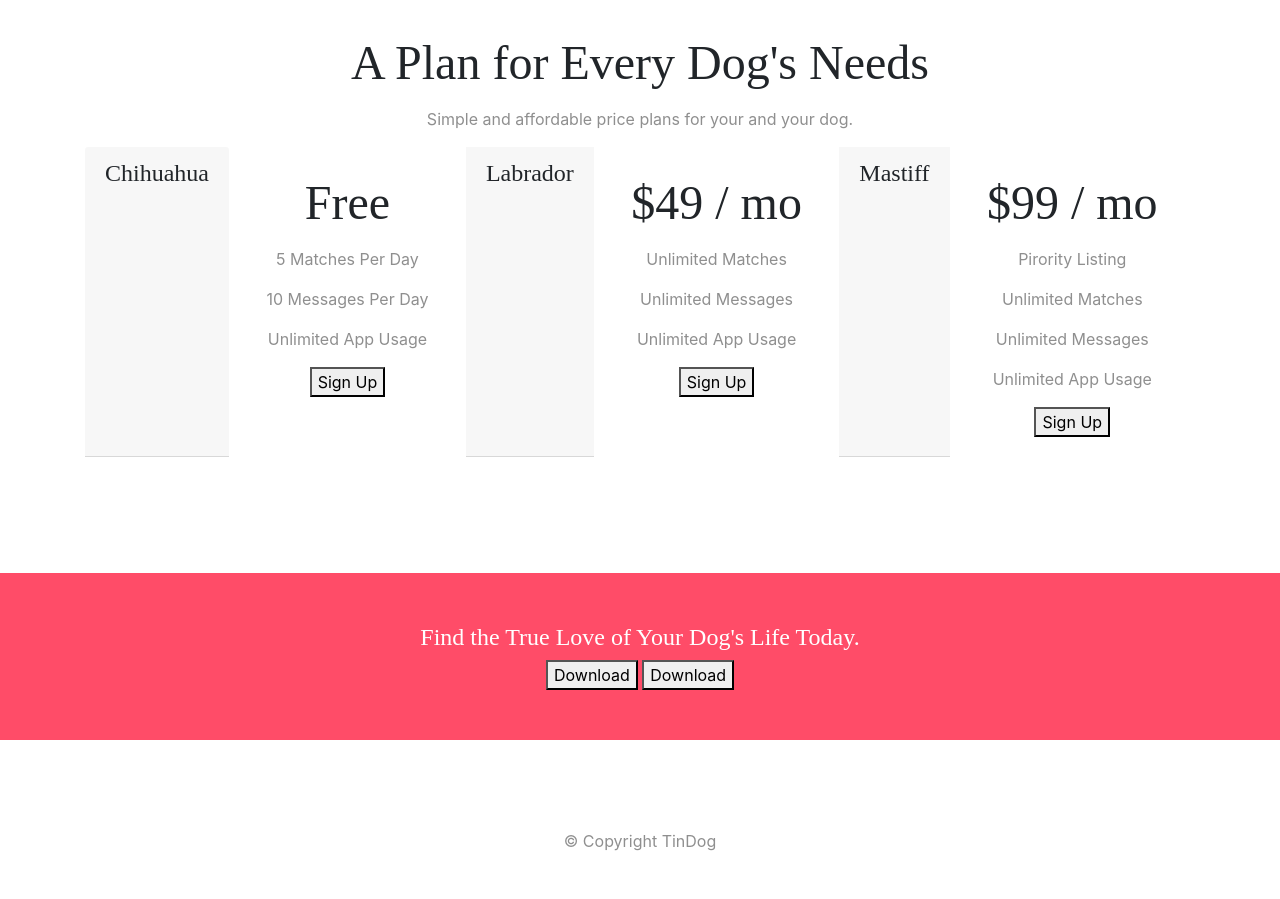
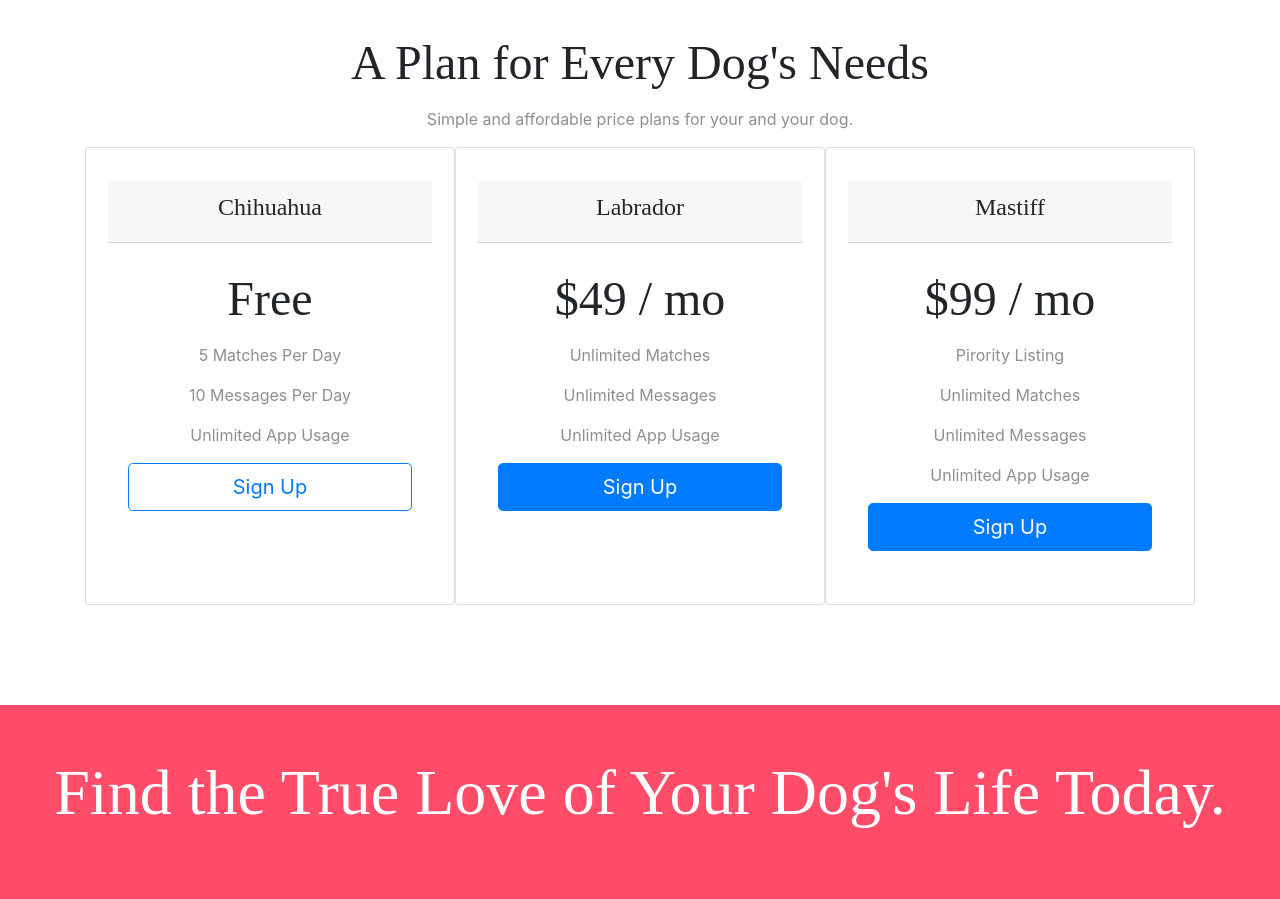
Before and after one commit to praneeth622/Tindog, a plain HTML site: page TinDog-Start-master/index.html in a window 1280 px wide. Shown: the part 1912-2811 px from the top of the page. Drawn offline with nearby package versions, Linux system fonts and the light colour scheme.

Commit message:
Update index.html

```diff
--- a/TinDog-Start-master/index.html
+++ b/TinDog-Start-master/index.html
@@ -8,6 +8,7 @@
   <script src="https://kit.fontawesome.com/08e3e430d6.js" crossorigin="anonymous"></script>
   <!-- google fonts -->
   <link rel="preconnect" href="https://fonts.googleapis.com">
+  <link href="https://fonts.googleapis.com/css?family=Montserrat|Ubuntu" rel="stylesheet">
   <link rel="preconnect" href="https://fonts.gstatic.com" crossorigin>
   <link href="https://fonts.googleapis.com/css2?family=Montserrat:wght@900&family=Sacramento&family=Ubuntu&display=swap" rel="stylesheet">
   <!-- bootstrap -->
@@ -33,13 +34,13 @@
       <div class="collapse navbar-collapse" id="navbarSupportedContent">
         <ul class="navbar-nav" style="margin-left: auto;">
             <li class="nav-item">
-                <a class="nav-link" href="">Contact</a>
+                <a class="nav-link" href="#footer">Contact</a>
             </li>
             <li class="nav-item">
-                <a class="nav-link" href="">Pricing</a>
+                <a class="nav-link" href="#pricing">Pricing</a>
             </li>
             <li class="nav-item">
-                <a class="nav-link" href="">Download</a>
+                <a class="nav-link" href="#cta">Download</a>
             </li>
         </ul>
      </div>
@@ -49,8 +50,8 @@
       <div class="row">
         <div class="col-lg-6">
           <h1>Meet new and interesting dogs nearby.</h1>
-        <button type="button" class="btn btn-dark btn-lg download-btn"><i class="fa-brands fa-apple"></i> Download</button>
-        <button type="button" class="btn btn-outline-light btn-lg download-btn"><i class="fa-brands fa-google-play"></i>Download</button>
+        <button type="button" class="btn btn-dark btn-lg download-btn"><i class="fa-brands fa-apple"></i>  Download</button>
+        <button type="button" class="btn btn-outline-light btn-lg download-btn"><i class="fa-brands fa-google-play"></i>  Download</button>
         </div>
 
         <div class="col-lg-6">
@@ -132,9 +133,11 @@
 
   <section id="pricing">
 
-    <h2>A Plan for Every Dog's Needs</h2>
+    <h2 class="section-heading">A Plan for Every Dog's Needs</h2>
     <p>Simple and affordable price plans for your and your dog.</p>
-    <div class="card-deck mb-3 text-center">
+
+      <div class="row">
+        <div class="pricing-col card col-lg-4  col-md-6">
         <div class="card-header">
           <h3>Chihuahua</h3>
         </div>
@@ -143,11 +146,12 @@
           <p>5 Matches Per Day</p>
           <p>10 Messages Per Day</p>
           <p>Unlimited App Usage</p>
-        <button type="button">Sign Up</button>
-
+          <button class="btn btn-lg btn-block btn-outline-primary" type="button">Sign Up</button>
         </div>
 
 
+        </div>
+        <div class=" pricing-col card col-lg-4 col-md-6">
             <div class="card-header">
               <h3>Labrador</h3>
             </div>
@@ -156,8 +160,11 @@
               <p>Unlimited Matches</p>
               <p>Unlimited Messages</p>
               <p>Unlimited App Usage</p>
-        <button type="button">Sign Up</button>
+              <button class="btn btn-lg btn-block btn-primary" type="button">Sign Up</button>
             </div>
+
+        </div>
+        <div class="pricing-col card col-lg-4 col-md-12">
 
             <div class="card-header">
               <h3>Mastiff</h3>
@@ -168,9 +175,12 @@
               <p>Unlimited Matches</p>
               <p>Unlimited Messages</p>
               <p>Unlimited App Usage</p>
-        <button type="button">Sign Up</button>
+              <button class="btn btn-lg btn-block btn-primary" type="button">Sign Up</button>
             </div>
 
+        </div>
+      </div>
+  </div>
     <!-- <h3>Chihuahua</h3>
     <h2>Free</h2>
     <p>5 Matches Per Day</p>
@@ -202,9 +212,9 @@
 
   <section id="cta">
 
-    <h3>Find the True Love of Your Dog's Life Today.</h3>
-    <button type="button">Download</button>
-    <button type="button">Download</button>
+    <h3 class="fotter-hedding">Find the True Love of Your Dog's Life Today.</h3>
+    <button class="btn btn-dark download-btn btn-lg" type="button"><i class="fa-brands fa-apple"></i>  Download</button>
+    <button class="btn btn-outline-dark btn-lg download-btn"type="button"><i class="fa-brands fa-google-play"></i> Download</button>
 
   </section>
 
@@ -212,7 +222,10 @@
   <!-- Footer -->
 
   <footer id="footer">
-
+    <i class="padd fa-brands fa-facebook"></i>
+    <i class="padd fa-brands fa-instagram"></i>
+    <i class="padd fa-brands fa-twitter"></i>
+    <i class="padd fa-brands fa-facebook-messenger"></i>
     <p>© Copyright TinDog</p>
 
   </footer>
```
Lines whose indentation alone changed are shown as unchanged.
